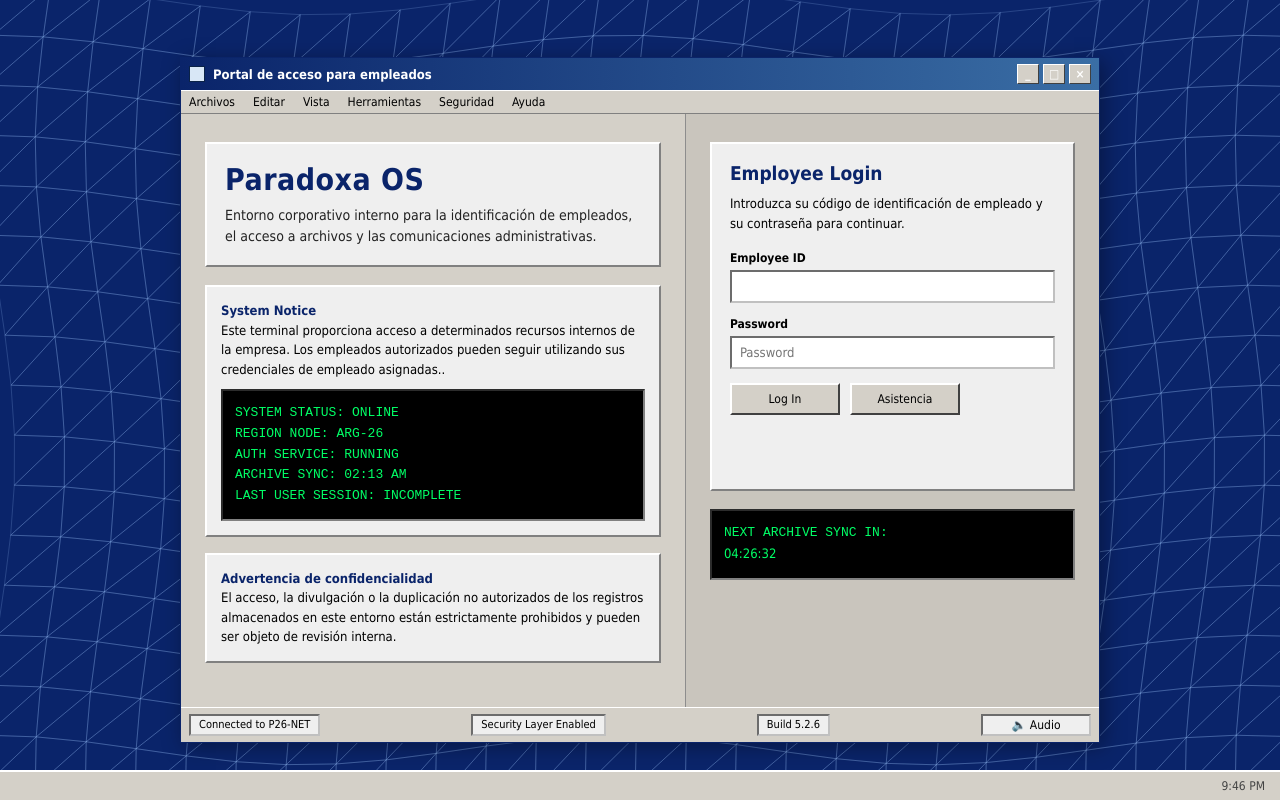
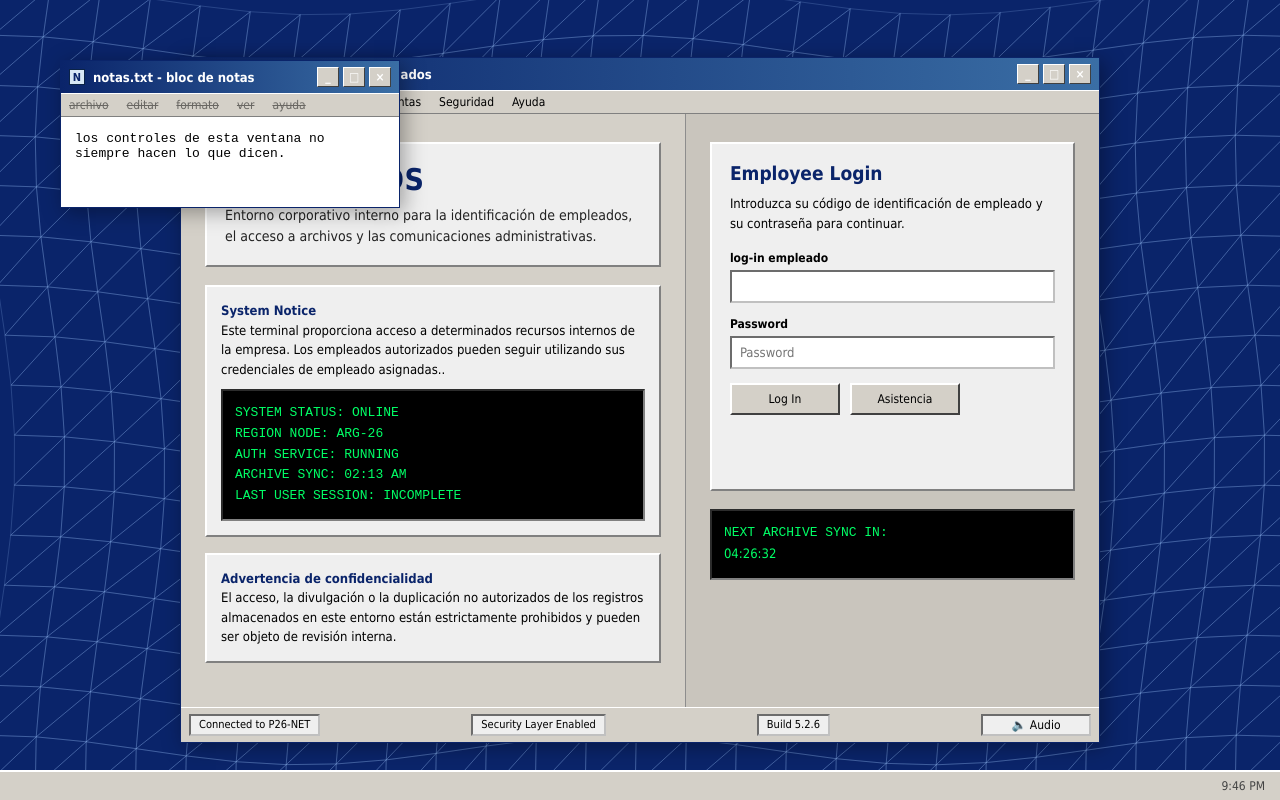
Before and after one commit to luisherreraa666-pixel/paradoxa26luis, a PHP site: page / in a window 1280 px wide. Run offline with PHP 8.4, Linux system fonts and the light colour scheme.

Commit message:
Mostrar notas al iniciar y actualizar etiqueta de acceso

```diff
--- a/index.php
+++ b/index.php
@@ -269,7 +269,7 @@ if (isset($_GET['c'])) {
     </div>
   </div>
 
-  <div id="notepadWindow" class="window" style="top: 60px; left: 60px; width: 340px; display: none;">
+  <div id="notepadWindow" class="window" style="top: 60px; left: 60px; width: 340px;">
     <div id="notepadHeader" class="title-bar">
       <div class="title-left">
         <span class="title-icon" data-letter="N"></span>
@@ -289,7 +289,7 @@ if (isset($_GET['c'])) {
       <span style="text-decoration: line-through; opacity: 0.5;">ayuda</span>
     </div>
     <div style="background: #fff; color: #000; padding: 14px; font-family: 'Courier New', monospace; font-size: 13px; min-height: 90px;">
-      boton equivocado, estas cerca de encontrar el indicado
+      los controles de esta ventana no siempre hacen lo que dicen.
     </div>
   </div>
 
@@ -353,7 +353,7 @@ if (isset($_GET['c'])) {
 
             <form id="loginForm">
               <div class="field">
-                <label for="employeeId">Employee ID</label>
+                <label for="employeeId">log-in empleado</label>
                 <input type="text" id="employeeId" autocomplete="off" />
               </div>
 
```
